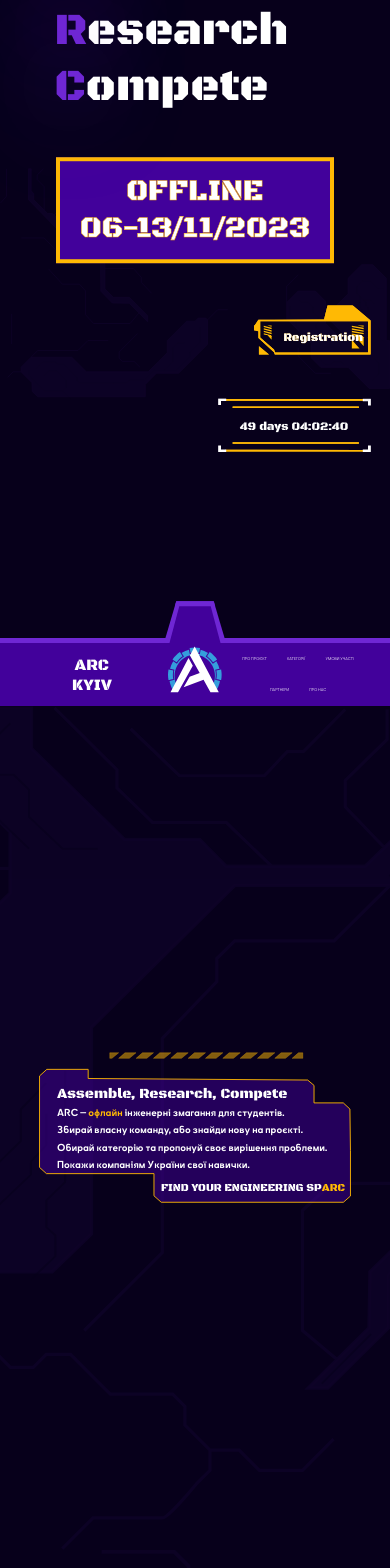
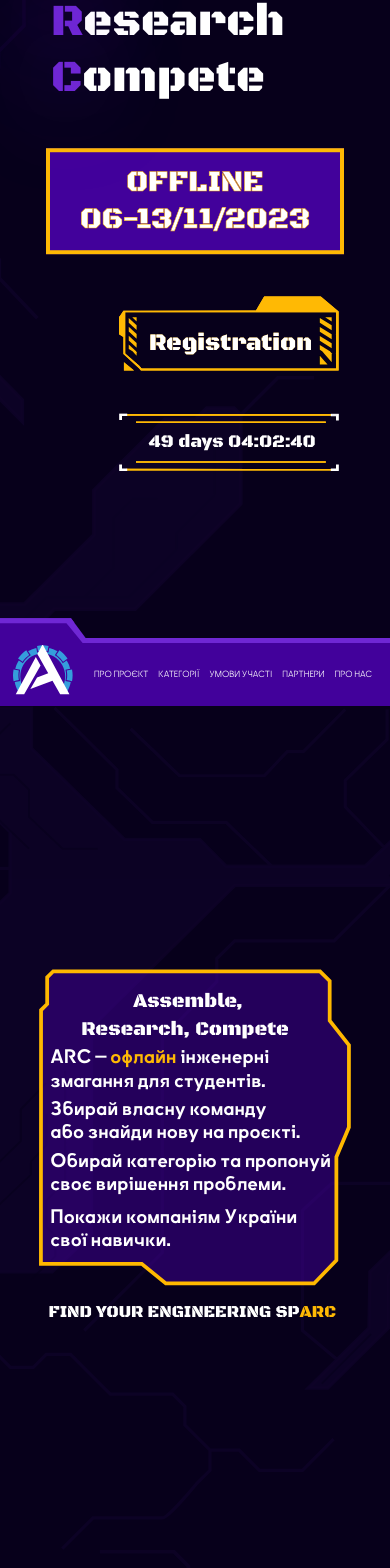
Before and after one commit to bestkyiv/arc-2023, a Next.js app: page / in a window 390 px wide. Shown: the part 138-1706 px from the top of the page. Built offline with nearby package versions, Linux system fonts and the light colour scheme.

Commit message:
prepared mobile version for header-frame, about and categories

```diff
--- a/components/about/about.js
+++ b/components/about/about.js
@@ -8,21 +8,106 @@ export default function About() {
     fill: "white",
   };
 
+  const mobileStyle = {
+    ...style,
+    fontSize: "21px",
+  };
   const textStyle = {
     fontFamily: "Kreadon Bold",
     fontSize: "54px",
     fill: "white",
   };
 
+  const mobileTextStyle = {
+    ...textStyle,
+    fontSize: "20px",
+  };
+
   const lastStyle = {
     ...style,
     fontSize: "60px",
   };
+
+  const mobileLastStyle = {
+    ...lastStyle,
+    color: "white",
+    fontSize: "18px",
+  };
+
   return (
     <div className={classes.about + " section"} id={"about"}>
+      <DesktopSvg style={style} textStyle={textStyle} lastStyle={lastStyle} />
+      <MobileSvg
+        style={mobileStyle}
+        textStyle={mobileTextStyle}
+        lastStyle={mobileLastStyle}
+      />
+    </div>
+  );
+}
+function MobileSvg({ style, textStyle, lastStyle }) {
+  return (
+    <>
       <svg
-        width="80vw"
-        height="80vh"
+        className={classes.mobile}
+        width="332"
+        height="337"
+        viewBox="0 0 332 337"
+        fill="none"
+        xmlns="http://www.w3.org/2000/svg"
+      >
+        <path
+          d="M2.04245 291.243L2.04245 313.469L51.1002 313.468L53.4351 313.469L73.3222 313.44L109.322 313.469L134.976 334.244L158.725 334.259L163.493 334.262L223.613 334.302L228.381 334.305L287.94 334.344L292.708 334.347L316.43 309.744L316.43 199.741L329.764 168.211L329.822 80.7436L309.322 54.7436L309.322 12.4932L299.024 2.19534L265.322 2.19531L58.3175 2.1953L30.7272 2.15838L15.164 2.15838L8.6912 8.63118L8.6912 36.9932L2.1912 43.4932L2.13663 126.409L2.13641 143.898L2.06393 254.018L2.04245 269.609L2.04245 291.243Z"
+          fill="#42019B"
+          fill-opacity="0.5"
+          stroke="#FFB800"
+          stroke-width="4"
+          stroke-miterlimit="16"
+        />
+        <text x="100" y="150">
+          <tspan x="100" y="40" style={style}>
+            Assemble,
+          </tspan>
+          <tspan x="45" y="70" style={style}>
+            Research, Compete
+          </tspan>
+          <tspan x="12" y="100" style={textStyle}>
+            ARC — <tspan className={classes.span}>офлайн</tspan> інженерні
+          </tspan>
+          <tspan x="12" y="125" style={textStyle}>
+            змагання для студентів.
+          </tspan>
+          <tspan x="12" y="155" style={textStyle}>
+            Збирай власну команду
+          </tspan>
+          <tspan x="12" y="180" style={textStyle}>
+            або знайди нову на проєкті.
+          </tspan>
+          <tspan x="12" y="210" style={textStyle}>
+            Обирай категорію та пропонуй
+          </tspan>
+          <tspan x="12" y="235" style={textStyle}>
+            своє вирішення проблеми.
+          </tspan>
+          <tspan x="12" y="270" style={textStyle}>
+            Покажи компаніям України
+          </tspan>
+          <tspan x="12" y="295" style={textStyle}>
+            свої навички.
+          </tspan>
+          <tspan x="10" y="370" style={lastStyle}>
+            FIND YOUR ENGINEERING SP<tspan className={classes.span}>ARC</tspan>
+          </tspan>
+        </text>
+      </svg>
+    </>
+  );
+}
+function DesktopSvg({ style, textStyle, lastStyle }) {
+  return (
+    <svg
+      className={classes.desktop}
+      height="200px"
       viewBox="0 0 1728 833"
       fill="none"
       xmlns="http://www.w3.org/2000/svg"
@@ -159,44 +244,5 @@ export default function About() {
         </tspan>
       </text>
     </svg>
-
-      {/*<svg*/}
-      {/*  width="80vw"*/}
-      {/*  height="auto"*/}
-      {/*  viewBox="0 0 1728 742"*/}
-      {/*  fill="none"*/}
-      {/*  xmlns="http://www.w3.org/2000/svg"*/}
-      {/*>*/}
-      {/*  <path*/}
-      {/*    d="M1725 453.63V704.684L1685.77 739H676.914L636.806 703.33V580.511H41.222L3 545.846V39.5507L43.2336 3H272.38V53.5717L1488.12 62.1129L1523.23 91.895V188.696H1685.27L1721.98 222.756L1725 453.63Z"*/}
-      {/*    fill="#42019B"*/}
-      {/*    fill-opacity="0.5"*/}
-      {/*    stroke="#FFB800"*/}
-      {/*    stroke-width="5"*/}
-      {/*    stroke-miterlimit="16"*/}
-      {/*  />*/}
-      {/*  <text x="100" y="150">*/}
-      {/*    <tspan x="100" y="160" style={style}>*/}
-      {/*      Assemble, Research, Compete*/}
-      {/*    </tspan>*/}
-      {/*    <tspan x="100" y="250" style={textStyle}>*/}
-      {/*      ARC — <tspan className={classes.span}>офлайн</tspan> інженерні*/}
-      {/*      змагання для студентів.*/}
-      {/*    </tspan>*/}
-      {/*    <tspan x="100" y="345" style={textStyle}>*/}
-      {/*      Збирай власну команду, або знайди нову на проєкті.*/}
-      {/*    </tspan>*/}
-      {/*    <tspan x="100" y="445" style={textStyle}>*/}
-      {/*      Обирай категорію та пропонуй своє вирішення проблеми.*/}
-      {/*    </tspan>*/}
-      {/*    <tspan x="100" y="545" style={textStyle}>*/}
-      {/*      Покажи компаніям України свої навички.*/}
-      {/*    </tspan>*/}
-      {/*    <tspan x="675" y="670" style={lastStyle}>*/}
-      {/*      FIND YOUR ENGINEERING SP<tspan className={classes.span}>ARC</tspan>*/}
-      {/*    </tspan>*/}
-      {/*  </text>*/}
-      {/*</svg>*/}
-    </div>
   );
 }
--- a/components/about/about.module.css
+++ b/components/about/about.module.css
@@ -1,5 +1,5 @@
 .about {
-    min-height: 100vh;
+    height: 100vh;
     margin: 0 auto;
     display: flex;
     flex-direction: column;
@@ -11,14 +11,30 @@
     background-position: center;
 }
 
+.desktop{
+    width: 80vw;
+    height: 90vh;
+    margin-bottom: 0px;
+}
+
+
+@media (min-width: 677px) {
+    .mobile {
+        display: none;
+    }
+}
+@media (max-width: 676px){
+    .mobile{
+        width: 80vw;
+        height: 80vh;
+
+    }
+    .desktop{
+        display: none;
+    }
+}
+
 .span {
     fill: #FFB904;
+    color:  #FFB904;
 }
-
-.img{
-    position: relative;
-    height: 20px;
-    width: 50vw;
-    margin-bottom: 0px;
-    right: -30px;
-}
--- a/components/categories/categories.module.css
+++ b/components/categories/categories.module.css
@@ -4,13 +4,23 @@
     background-repeat: no-repeat;
     background-position: center;
 }
+
 .cards{
     position: relative;
-    margin: 20px 0;
-    height: 70vh;
+    margin: 100px 0;
+    height: 50vh;
     display: flex;
     flex-direction: row;
     flex-wrap: wrap;
     justify-content: space-around;
     align-items: center;
 }
+
+@media (max-width: 676px){
+    .cards{
+        margin: 20px 0;
+        flex-direction: column;
+        flex-wrap: nowrap;
+        height: 90vh;
+    }
+}
--- a/components/categories/flipping-card.module.css
+++ b/components/categories/flipping-card.module.css
@@ -1,10 +1,16 @@
 /* FlipCard.css */
 .flip-card {
+    cursor: pointer;
     perspective: 1000px;
-    width: 30vw;
-    height: 30vh;
+    width: 33%;
     position: relative;
     transition: transform 0.5s;
+}
+
+@media (max-width: 676px) {
+    .flip-card{
+        width: 65vw;
+    }
 }
 
 .flip-card-inner {
--- a/components/header-frame/arc.module.css
+++ b/components/header-frame/arc.module.css
@@ -9,7 +9,8 @@
 
 @media (max-width: 676px){
     .arc{
-        padding-left: 10%;
+        position: relative;
+        left: 5%;
         justify-self: left;
         align-self: center;
     }
--- a/components/header-frame/countdown.module.css
+++ b/components/header-frame/countdown.module.css
@@ -1,5 +1,4 @@
 .div {
-    padding: 4px;
     display: inline-block;
     grid-area: countdown;
     justify-self: center;
@@ -13,12 +12,6 @@
     padding: 18px;
 }
 
-@media (max-width: 676px){
-    .div{
-        justify-self: end;
-    }
-}
-
 .p {
     font-family: "Black Ops One";
     font-size: 3vw;
@@ -27,3 +20,16 @@
     width: 30vw;
     text-align: center;
 }
+
+@media (max-width: 676px){
+    .div{
+        justify-self: end;
+        position: relative;
+        right: 5%;
+        width: 220px;
+    }
+    .p {
+        width: 190px;
+        font-size: 18px;
+    }
+}
--- a/components/header-frame/format-and-date.module.css
+++ b/components/header-frame/format-and-date.module.css
@@ -13,9 +13,10 @@
 
 @media (max-width: 676px) {
     .div{
-        padding: 12px 20px;
+        padding: 12px 30px;
         max-width: 500px;
         font-size: 30px;
+        margin: 0 10px;
     }
 }
 
--- a/components/header-frame/header-frame.module.css
+++ b/components/header-frame/header-frame.module.css
@@ -2,13 +2,13 @@
     position: relative;
     height: 100vh;
     background-image: url("../../public/header-frame-bg.svg");
-    background-size: contain;
+    background-size: cover;
     background-repeat: no-repeat;
     background-position: center;
 }
 
 .grid{
-    padding: 5% 5%;
+    padding-top: 70px;
     position: relative;
     top: 40%;
     transform: translateY(-50%);
@@ -25,6 +25,8 @@
 
 @media (max-width: 676px){
     .grid{
+        margin: 0 auto;
+        max-width: 320px;
         grid-template-areas:
             "arc arc"
             "formatAndDate formatAndDate"
@@ -32,6 +34,7 @@
             "countdown countdown";
         grid-template-columns: repeat(2, auto);
         row-gap: 5vh;
-        /*grid-template-rows: auto auto auto auto;*/
+        padding-top: 10px;
+
     }
 }
--- a/components/header-frame/panel.js
+++ b/components/header-frame/panel.js
@@ -9,7 +9,7 @@ export default function Panel() {
         </span>
       </div>
       <div className={"icon"}>
-        <img src={"favicon.svg"} alt={"Logo"} />
+        <img src={"favicon.svg"} alt={"Logo"} className={"logo"} />
       </div>
       <div className={"links"}>
         <Link href="#about">Про проєкт</Link>
--- a/components/header-frame/registration-button.module.css
+++ b/components/header-frame/registration-button.module.css
@@ -35,6 +35,14 @@
         position: relative;
         justify-self: end;
         align-self: center;
+        width: 220px;
+        height: 75px;
+        padding: 32px 30px 10px;
+        position: relative;
+        right: 5%;
+    }
+    .text{
+        font-size: 24px;
     }
 }
 
--- a/components/title.module.css
+++ b/components/title.module.css
@@ -6,3 +6,9 @@
     margin: 0 auto;
     text-align: center;
 }
+
+@media (max-width: 676px){
+    .title{
+        font-size: 32px;
+    }
+}
--- a/styles/index.css
+++ b/styles/index.css
@@ -82,9 +82,7 @@ html {
 }
 
 body {
-    /*background: var(--bg3);*/
     background-color: #07001B;
-    /*overflow-x: hidden;*/
     margin: 0;
     padding: 0;
     border: 0;
@@ -99,51 +97,6 @@ body {
     --mono: 'aglet-mono';
     --mono-body: .8125rem/1.25 var(--mono);
     --mono-body-sp: 1.5px;
-
-    /*COLORS*/
-    --clear: rgba(255, 255, 255, 0);
-    --white: 245, 244, 250;
-    --black: 18, 6, 19;
-    --pink: 190, 41, 105;
-    --light-pink: 251, 152, 205;
-    --light-purple: 136, 124, 148;
-    --eggplant: 36, 13, 39;
-    --blue: 0, 115, 198;
-    --dark-blue: 27, 61, 117;
-
-    /*GRADIENTS*/
-    --lr-eggplant70: linear-gradient(to bottom,
-    rgba(var(--eggplant), .7),
-    rgba(var(--eggplant), .7));
-    --lr-eggplant90: linear-gradient(to bottom,
-    rgba(var(--eggplant), .9),
-    rgba(var(--eggplant), .9));
-    --lr-black85: linear-gradient(to bottom,
-    rgba(var(--black), .85),
-    rgba(var(--black), .85));
-    --lr-pink-blue: linear-gradient(to right,
-    rgba(var(--pink), 1),
-    rgba(var(--blue), 1));
-    --lr-clear-pink: linear-gradient(to right,
-    var(--clear),
-    rgba(var(--pink), 1),
-    var(--clear));
-    --rg-pink-clear: radial-gradient(circle,
-    rgba(var(--pink), 1),
-    var(--clear) 90%);
-
-    /*IMAGES*/
-    --bg1: url('https://images.unsplash.com/photo-1573767291321-c0af2eaf5266');
-    --bg2: url('https://images.unsplash.com/photo-1519608487953-e999c86e7455');
-    --bg3: url('https://images.unsplash.com/photo-1561344640-2453889cde5b'); /* center 80% */
-    --bg4: url('https://images.unsplash.com/photo-1571331154805-c2a013108395');
-    --bg5: url('https://images.unsplash.com/photo-1531931477284-7e16215c9540'); /* nice */
-
-    --texture: url('https://www.transparenttextures.com/patterns/concrete-wall-2.png');
-    --texture2: url('https://www.transparenttextures.com/patterns/black-paper.png');
-
-    /*OTHER*/
-    --site-name: 'Site Name';
 }
 
 *, *::before, *::after { box-sizing: border-box; }
@@ -153,35 +106,7 @@ a { text-decoration: none; }
 html, body{
     margin: 0; padding: 0; width: 100%;
     height: 100%;
-    /*overflow-x: hidden !important;*/
     scroll-behavior: smooth;
-}
-
-
-#header1 {
-    width: 100vw;
-    height: 90vh;
-    background: var(--lr-black85), var(--texture);
-    display: flex;
-    justify-content: center;
-    align-items: center;
-    position: fixed;
-    top: 0;
-    right: 0;
-    bottob: 0;
-    left: 0;
-    z-index: 0;
-}
-#header1 .tech {
-    margin-left: 45px;
-    font: var(--display-large);
-    letter-spacing: var(--display-large-sp);
-    text-transform: uppercase;
-    color: var(--clear);
-    background: var(--lr-pink-blue);
-    -webkit-background-clip: text;
-    position: relative;
-    z-index: 1;
 }
 
 #header2 {
@@ -191,15 +116,10 @@ html, body{
     width: 100vw;
     padding: 0 1rem;
     background: #42019B;
-    /*background-attachment: fixed;*/
     background-size: cover;
     background-position: center 80%;
     border-top: 5px solid #6F27D4;
-    /*font: var(--mono-body);*/
-    /*letter-spacing: var(--mono-body-sp);*/
     text-transform: uppercase;
-    /*color: rgba(var(--white), .6);*/
-    /*position: relative;*/
     z-index: 5;
     display: grid;
     grid-template-columns: calc(50% - 7vw) 14vw calc(50% - 7vw);
@@ -218,6 +138,16 @@ html, body{
     background: #6F27D4;
     border-top: 5px solid #6F27D4;
 }
+
+@media (max-width: 676px){
+    #header2 {
+        padding: 0 5px;
+        grid-template-columns: 1fr 4fr;
+        grid-template-rows: calc(8vh - 5px);
+        grid-template-areas:
+        'icon links links';
+    }
+}
 #header2::after {
     content: '';
     position: absolute;
@@ -230,6 +160,26 @@ html, body{
     background-attachment: fixed;
     background-size: cover;
     background-position: center 80%;
+}
+
+@media (max-width: 676px){
+    #header2::before {
+        top: -3vh;
+        left: -1vw;
+        width: 24vw;
+        height: 3vh;
+        border-top: 5px solid #6F27D4;
+        clip-path: polygon(00% 0%, 80% 0%, 100% 100%, 0% 100%);
+    }
+    #header2::after {
+        content: '';
+        position: absolute;
+        top: calc(-3vh + 5px);
+        left: calc(-3vw + 5px);
+        width: calc(26vw - 10px);
+        height: calc(3vh - 3px);
+        clip-path: polygon(0% 0%, 80% 0%, 100% 100%, 0% 100%);
+    }
 }
 
 #header2 > div {
@@ -253,21 +203,16 @@ html, body{
 #header2 .icon {
     grid-area: icon;
     margin-bottom: 10px;
+    margin: 0 auto 10px;
 }
 
 #header2 img {
+    margin: 0 auto;
     width: 100%;
     height: 100%;
 }
 
-@keyframes tabicon {
-    from {
-        transform: rotate(0deg);
-    }
-    to {
-        transform: rotate(360deg);
-    }
-}
+
 
 #header2 .links {
     grid-area: links;
@@ -281,239 +226,33 @@ html, body{
     margin: 0 10px 0px 10px;
     font-family: 'Kreadon';
 }
-/*#header2 .links a::before {*/
-/*    content: '';*/
-/*    position: absolute;*/
-/*    bottom: -6px;*/
-/*    left: -3px;*/
-/*    width: calc(100% + 6px);*/
-/*    height: 2px;*/
-/*    background: rgb(var(--blue));*/
-/*    opacity: .5;*/
-/*    transition: .5s linear;*/
-/*}*/
-/*#header2 .links a::after {*/
-/*    content: '';*/
-/*    position: absolute;*/
-/*    bottom: -9px;*/
-/*    left: -6px;*/
-/*    width: 8px;*/
-/*    height: 8px;*/
-/*    border-radius: 100%;*/
-/*    -webkit-border-radius: 100%;*/
-/*    background: var(--rg-pink-clear);*/
-/*    transition: .5s linear;*/
-/*}*/
+
 #header2 .links a:hover {
     color: #FFB904;
 }
 
-
-
-#wrapper {
-    width: 100vw;
-    padding: 0;
-    background: var(--lr-eggplant90), var(--bg3);
-    background-attachment: fixed;
-    background-size: cover;
-    background-position: center 80%;
-    position: relative;
-    z-index: 3;
-    display: grid;
-    grid-template-columns: 3rem 1fr 3rem;
-    grid-template-rows: 4rem auto;
-    grid-template-areas:
-    'user user user'
-    'nav inner jump';
-}
-
-#wrapper .tri-left {
-    grid-area: inner;
-    width: calc(5vh + 2px);
-    height: calc(5vh + 2px);
-    margin: -2px 0 0 -1px;
-    position: sticky;
-    top: calc(4rem - 2px);
-    clip-path: polygon(100% 0, 0% 100%, 0 0);
-    z-index: 1000;
-    background: var(--lr-eggplant90), var(--bg3);
-    background-attachment: fixed;
-    background-size: cover;
-    background-position: center 80%;
-}
-#wrapper .tri-right {
-    grid-area: inner;
-    width: calc(5vh + 2px);
-    height: calc(5vh + 2px);
-    margin: -2px -1px 0 0;
-    position: sticky;
-    top: calc(4rem - 2px);
-    margin-left: auto;
-    clip-path: polygon(100% 0, 0% 0, 100% 100%);
-    z-index: 1000;
-    background: var(--lr-eggplant90), var(--bg3);
-    background-attachment: fixed;
-    background-size: cover;
-    background-position: center 80%;
-}
-
-#wrapper #user-bar {
-    grid-area: user;
-    width: calc(100vw - 6rem);
-    height: 4rem;
-    margin: 0 auto;
-    position: sticky;
-    top: 0;
-    z-index: 1000;
-    background: var(--lr-eggplant90), var(--bg3);
-    background-attachment: fixed;
-    background-size: cover;
-    background-position: center 80%;
-    border-bottom: 2px solid rgb(var(--pink));
-    font: var(--mono-body);
-    letter-spacing: var(--mono-body-sp);
-    text-transform: uppercase;
-    color: rgba(var(--white), .6);
-    display: grid;
-    grid-template-columns: 1fr auto 1fr;
-    grid-template-rows: 4rem;
-    grid-template-areas: 'left name right';
-    grid-column-gap: 2rem;
-}
-
-#wrapper #user-bar::before {
-    content: '';
-    width: 7vh;
-    height: 7vh;
-    position: absolute;
-    bottom: calc(-3.5vh - 2px);
-    left: calc(-3.5vh + 2px);
-    background: var(--clear);
-    border-right: 2px solid rgb(var(--pink));
-    transform: rotate(45deg);
-}
-#wrapper #user-bar::after {
-    content: '';
-    width: 7vh;
-    height: 7vh;
-    position: absolute;
-    bottom: calc(-3.5vh - 2px);
-    right: calc(-3.5vh + 2px);
-    background: var(--clear);
-    border-bottom: 2px solid rgb(var(--pink));
-    transform: rotate(45deg);
-}
-
-#wrapper #user-bar a {
-    margin: 0 10px;
-    color: rgba(var(--white), .6);
-    font-size: .9rem;
-}
-#wrapper #user-bar i.new {
-    color: rgb(var(--pink));
-}
-#wrapper #user-bar a.name {
-    grid-area: name;
-    margin-top: 5px;
-    display: flex;
-    justify-content: center;
-    align-items: center;
-    font: 1.7rem/1 var(--display);
-    word-spacing: 10px;
-    color: var(--clear);
-    background: var(--lr-pink-blue);
-    -webkit-background-clip: text;
-}
-
-#wrapper #user-bar .left {
-    grid-area: left;
-    display: flex;
-    justify-content: flex-end;
-    align-items: center;
-}
-#wrapper #user-bar .right {
-    grid-area: right;
-    display: flex;
-    justify-content: flex-start;
-    align-items: center;
-}
-
-#wrapper #navigation {
-    grid-area: nav;
-    font: var(--mono-body);
-    letter-spacing: var(--mono-body-sp);
-    text-transform: uppercase;
-    color: rgba(var(--white), .6);
-    writing-mode: vertical-lr;
-    display: flex;
-    justify-content: flex-start;
-    align-items: center;
-    position: relative;
-}
-#wrapper #navigation .navigation {
-    height: calc(100vh - 4rem);
-    padding: 1rem 0;
-    position: sticky;
-    top: 4rem;
-    transform: rotate(180deg);
-}
-#wrapper #navigation .navigation a {
-    color: rgba(var(--white), .6);
-}
-#wrapper #navigation .navigation .sep {
-    display: inline-block;
-    width: 8px;
-    height: 8px;
-    border-radius: 100%;
-    -webkit-border-radius: 100%;
-    background: var(--rg-pink-clear);
-}
-
-#wrapper #jump {
-    grid-area: jump;
-    height: calc(100vh - 4rem);
-    padding: 1rem 0;
-    position: sticky;
-    top: 4rem;
-    font: var(--mono-body);
-    letter-spacing: var(--mono-body-sp);
-    text-transform: uppercase;
-    color: rgba(var(--white), .6);
-    display: flex;
-    flex-flow: column nowrap;
-    justify-content: flex-end;
-    align-items: center;
-}
-
-#wrapper #jump a {
-    color: rgba(var(--white), .6);
-    font-size: .9rem;
-}
-#wrapper #jump .sep {
-    width: 8px;
-    height: 8px;
-    margin: 5px 0;
-    border-radius: 100%;
-    -webkit-border-radius: 100%;
-    background: var(--rg-pink-clear);
-}
-
-#wrapper #innerwrapper {
-    grid-area: inner;
-    min-height: 3000px;
-    background: var(--lr-black85), var(--bg3);
-    background-attachment: fixed;
-    background-size: cover;
-    background-position: center 80%;
-    border-left: 2px solid rgb(var(--pink));
-    border-right: 2px solid rgb(var(--pink));
+@media (max-width: 676px){
+    .icon{
+        justify-self: start;
+        width: 60px;
+    }
+    .blurb{
+        display: none !important;
+    }
+    #header2 .links a{
+        margin: 0 5px 0px 5px;
+        font-size: 2.2vw;
+    }
 }
 
 
 
 
-@media (max-width: 500px) {
 
+@media (max-width: 676px) {
+    .links{
+        width: 100%;
+    }
 }
 
 
```
Also changed, not shown: public/about-mobile-frame.svg (added). Lines whose indentation alone changed are shown as unchanged.
